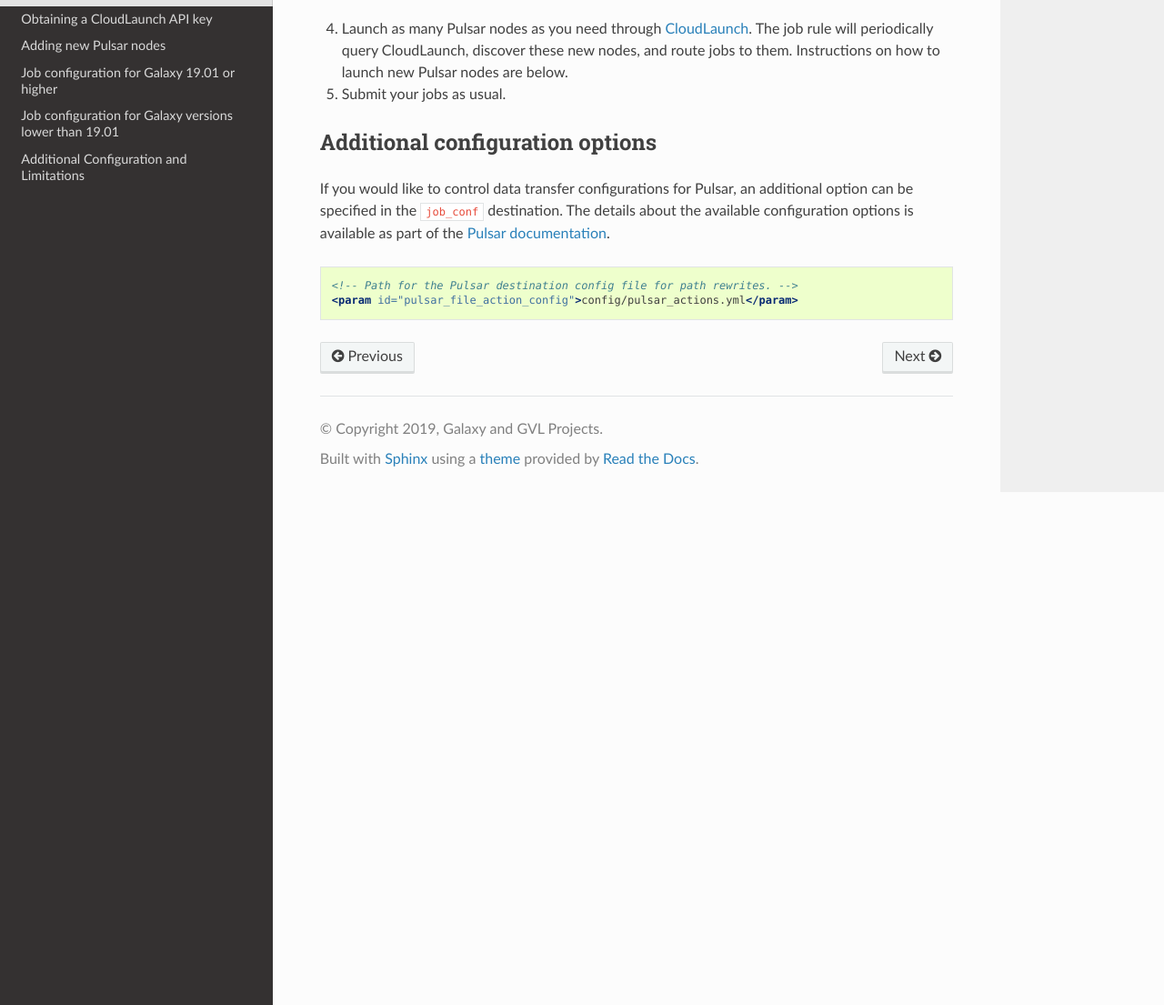
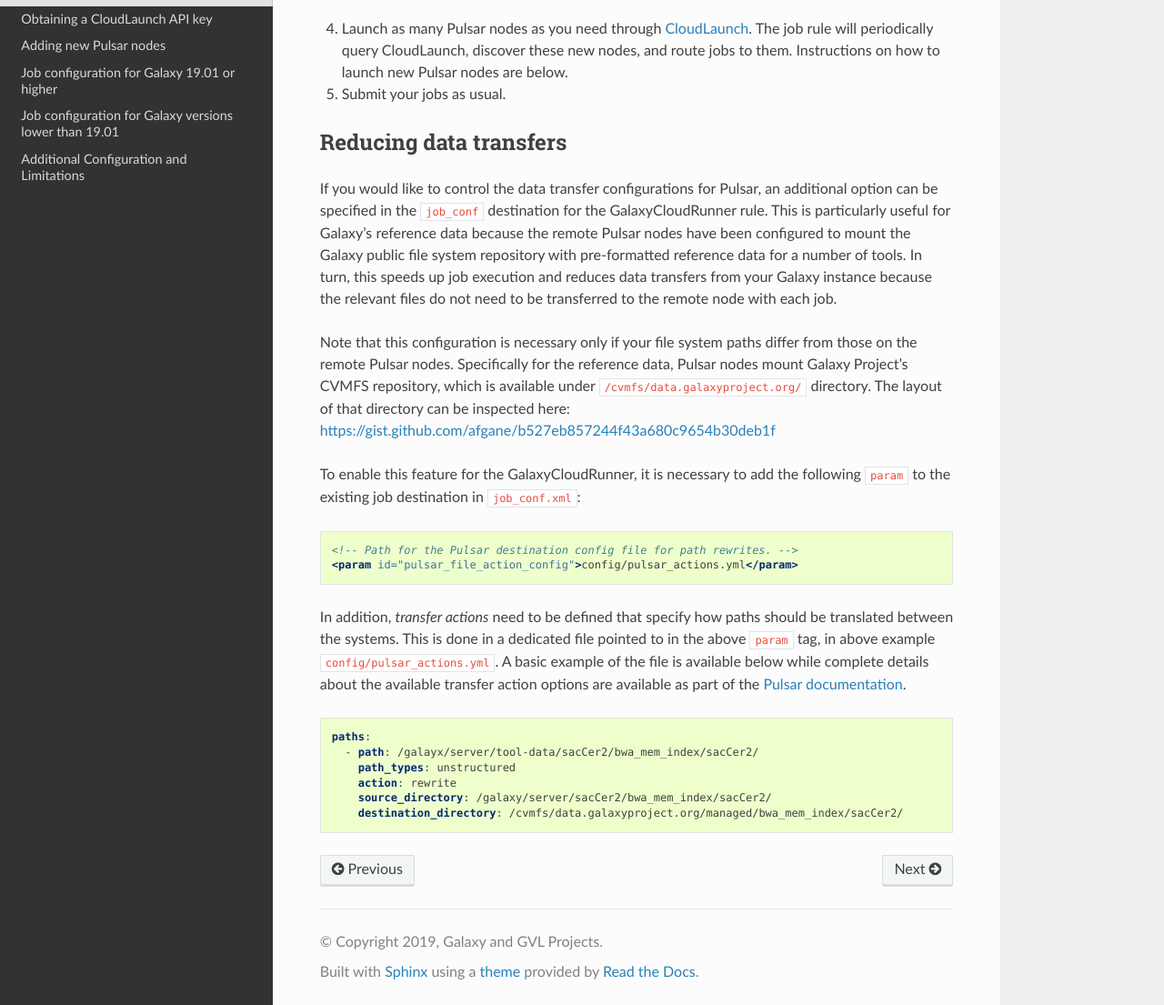
Before and after one commit to CloudVE/galaxycloudrunner, a Sphinx documentation site: the page built from docs/topics/configure_galaxy.rst, in a window 1280 px wide and 1400 px high, scrolled down 1168 px, cut to the strip 295-1400 px from the top of the window. Shown: the whole strip at 91% size. Built offline with Sphinx 7.4.7 and the Read the Docs theme 2.0.0, drawn with Linux system fonts in a browser that asks for light colours; some of the changed text lies outside the part shown.

Commit message:
Add docs about reducing data transfer options

```diff
--- a/docs/topics/configure_galaxy.rst
+++ b/docs/topics/configure_galaxy.rst
@@ -78,13 +78,26 @@ Configuring Galaxy versions lower than 19.01
 
 .. _CloudLaunch: https://launch.usegalaxy.org/
 
-Additional configuration options
---------------------------------
+Reducing data transfers
+-----------------------
 
-If you would like to control data transfer configurations for Pulsar, an
-additional option can be specified in the ``job_conf`` destination. The details
-about the available configuration options is available as part of the
-`Pulsar documentation`_.
+If you would like to control the data transfer configurations for Pulsar, an
+additional option can be specified in the ``job_conf`` destination for the
+GalaxyCloudRunner rule. This is particularly useful for Galaxy's reference data
+because the remote Pulsar nodes have been configured to mount the Galaxy public
+file system repository with pre-formatted reference data for a number of tools.
+In turn, this speeds up job execution and reduces data transfers from your
+Galaxy instance because the relevant files do not need to be transferred to the
+remote node with each job.
+
+Note that this configuration is necessary only if your file system paths differ
+from those on the remote Pulsar nodes. Specifically for the reference data,
+Pulsar nodes mount Galaxy Project's CVMFS repository, which is available under
+``/cvmfs/data.galaxyproject.org/`` directory. The layout of that directory can
+be inspected here: https://gist.github.com/afgane/b527eb857244f43a680c9654b30deb1f
+
+To enable this feature for the GalaxyCloudRunner, it is necessary to add the
+following ``param`` to the existing job destination in ``job_conf.xml``:
 
 .. code-block:: xml
 
@@ -92,4 +105,21 @@ about the available configuration options is available as part of the
     <param id="pulsar_file_action_config">config/pulsar_actions.yml</param>
 
 
+In addition, *transfer actions* need to be defined that specify how paths should
+be translated between the systems. This is done in a dedicated file pointed to
+in the above ``param`` tag, in above example ``config/pulsar_actions.yml``. A
+basic example of the file is available below while complete details about the
+available transfer action options are available as part of the `Pulsar
+documentation`_.
+
+.. code-block:: yaml
+
+  paths:
+    - path: /galayx/server/tool-data/sacCer2/bwa_mem_index/sacCer2/
+      path_types: unstructured
+      action: rewrite
+      source_directory: /galaxy/server/sacCer2/bwa_mem_index/sacCer2/
+      destination_directory: /cvmfs/data.galaxyproject.org/managed/bwa_mem_index/sacCer2/
+
+
 .. _Pulsar documentation: https://pulsar.readthedocs.io/en/latest/galaxy_conf.html#data-staging
```
Also changed, not shown: other parts of docs/topics/configure_galaxy.rst (+1 -1 lines).
